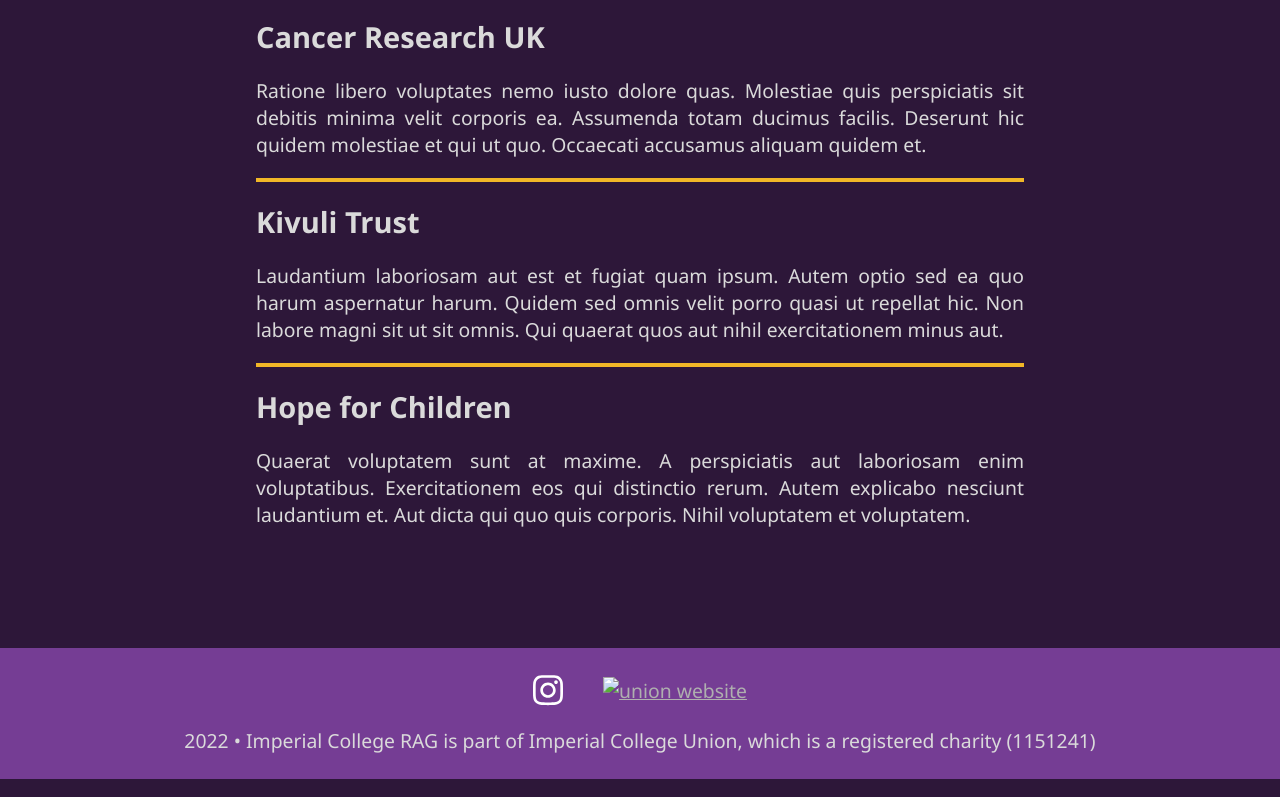
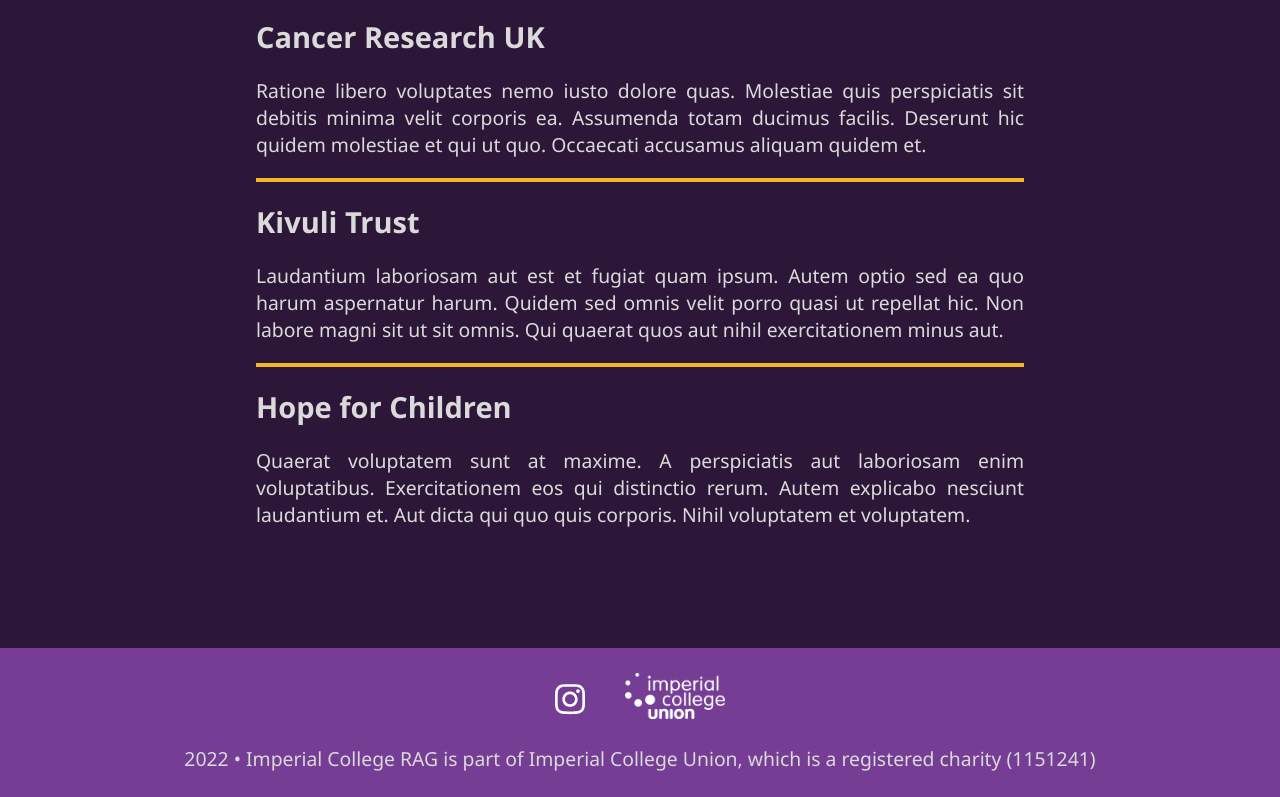
Before and after one commit to Diegovano/imperial-rag, a plain HTML site: page charities.html in a window 1280 px wide. Shown: the part 325-1122 px from the top of the page. Drawn offline with Linux system fonts and the light colour scheme; the site is published under a folder, as on GitHub Pages, so addresses that start at the root find nothing.

Commit message:
fix paths

```diff
--- a/charities.html
+++ b/charities.html
@@ -66,7 +66,7 @@
     <div id="footer">
       <div id="footerLogos">
         <a href="https://www.instagram.com/imperialcollegerag/" target="_blank"><svg aria-hidden="true" id="instagramlogo" focusable="false" data-icon="instagram" role="img" xmlns="http://www.w3.org/2000/svg" viewBox="0 0 448 512" data-fa-i2svg=""><path fill="currentColor" d="M224.1 141c-63.6 0-114.9 51.3-114.9 114.9s51.3 114.9 114.9 114.9S339 319.5 339 255.9 287.7 141 224.1 141zm0 189.6c-41.1 0-74.7-33.5-74.7-74.7s33.5-74.7 74.7-74.7 74.7 33.5 74.7 74.7-33.6 74.7-74.7 74.7zm146.4-194.3c0 14.9-12 26.8-26.8 26.8-14.9 0-26.8-12-26.8-26.8s12-26.8 26.8-26.8 26.8 12 26.8 26.8zm76.1 27.2c-1.7-35.9-9.9-67.7-36.2-93.9-26.2-26.2-58-34.4-93.9-36.2-37-2.1-147.9-2.1-184.9 0-35.8 1.7-67.6 9.9-93.9 36.1s-34.4 58-36.2 93.9c-2.1 37-2.1 147.9 0 184.9 1.7 35.9 9.9 67.7 36.2 93.9s58 34.4 93.9 36.2c37 2.1 147.9 2.1 184.9 0 35.9-1.7 67.7-9.9 93.9-36.2 26.2-26.2 34.4-58 36.2-93.9 2.1-37 2.1-147.8 0-184.8zM398.8 388c-7.8 19.6-22.9 34.7-42.6 42.6-29.5 11.7-99.5 9-132.1 9s-102.7 2.6-132.1-9c-19.6-7.8-34.7-22.9-42.6-42.6-11.7-29.5-9-99.5-9-132.1s-2.6-102.7 9-132.1c7.8-19.6 22.9-34.7 42.6-42.6 29.5-11.7 99.5-9 132.1-9s102.7-2.6 132.1 9c19.6 7.8 34.7 22.9 42.6 42.6 11.7 29.5 9 99.5 9 132.1s2.7 102.7-9 132.1z"></path></svg></a>
-        <a href="https://www.imperialcollegeunion.org/activities/a-to-z/rag" target="_blank"><img src="/logo/union.png" id="unionlogo" alt="union website"></a>
+        <a href="https://www.imperialcollegeunion.org/activities/a-to-z/rag" target="_blank"><img src="logo/union.png" id="unionlogo" alt="union website"></a>
       </div>
       2022 • Imperial College RAG is part of Imperial College Union, which is a registered charity (1151241)
     </div>
```
